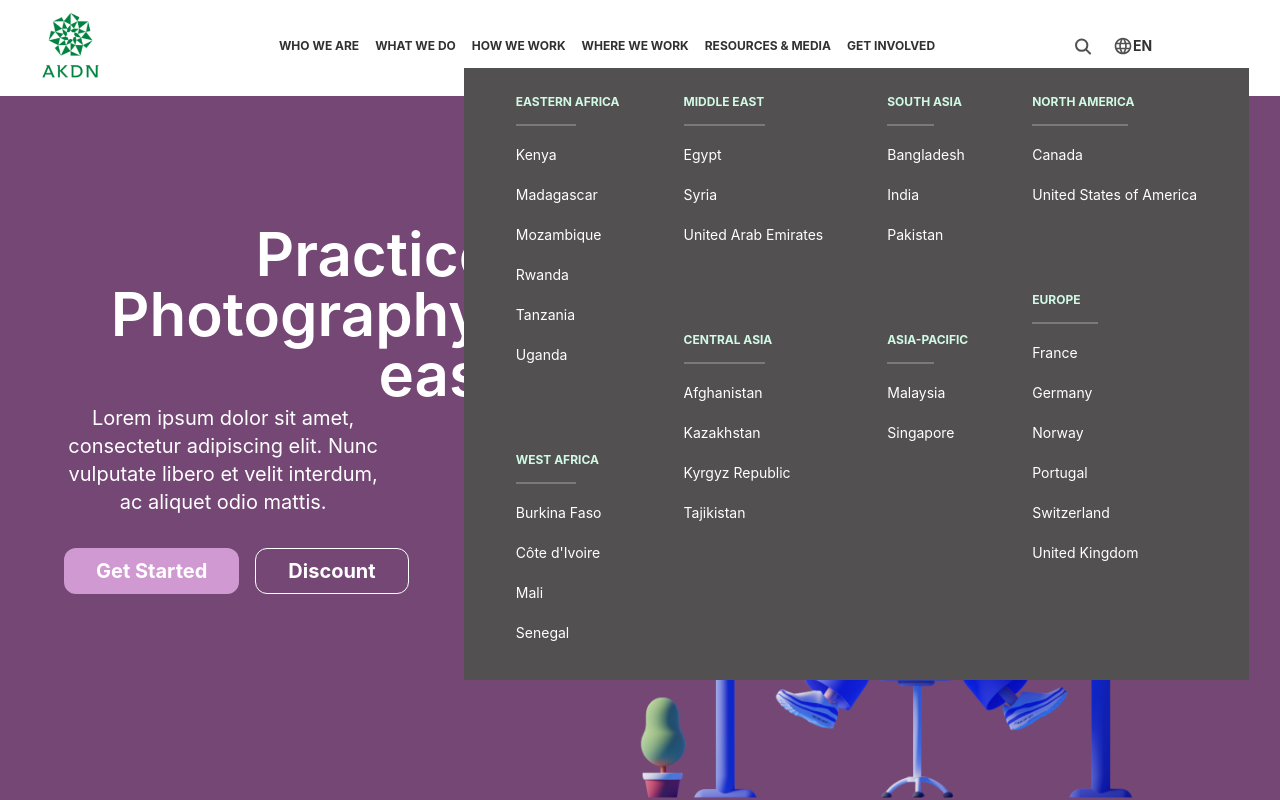
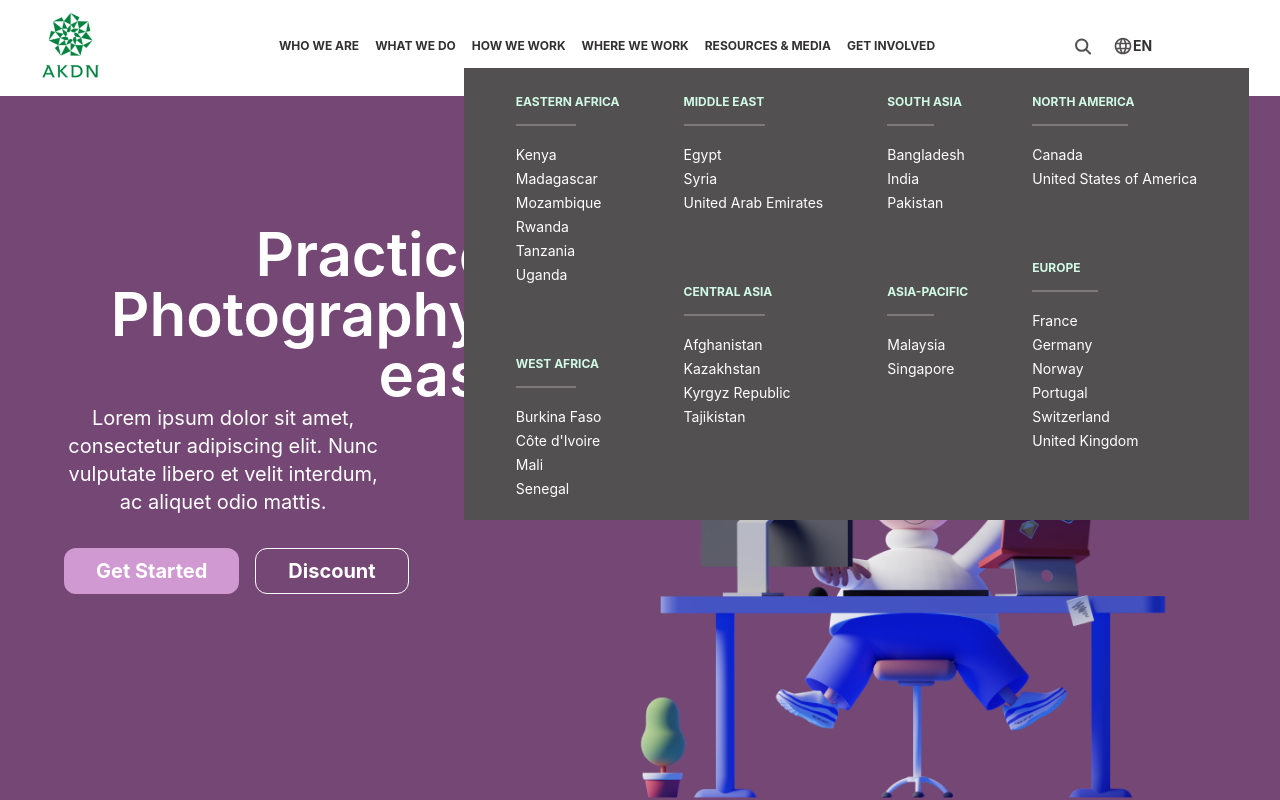
Before and after one commit to Arsalan31/my-project1, a React (Create React App) app: page /Akdn in a window 1280 px wide. Both pictures are taken after a click on the link "HOW WE WORK". Shown: the top 800 px of the page. Built offline with nearby package versions, Linux system fonts and the light colour scheme; what tailwindcss-rtl would draw is missing.

Commit message:
Update Header2.js

```diff
--- a/src/Components/Header2.js
+++ b/src/Components/Header2.js
@@ -43,11 +43,11 @@ function Header2() {
             }
         }
 
-        document.addEventListener("mousedown", checkIfClickedOutside)
+        document.addEventListener("mouseout", checkIfClickedOutside)
 
         return () => {
             // Cleanup the event listener
-            document.removeEventListener("mousedown", checkIfClickedOutside)
+            document.removeEventListener("mouseout", checkIfClickedOutside)
         }
     }, [toggleLanguage])
 
@@ -69,11 +69,11 @@ function Header2() {
             }
         }
 
-        document.addEventListener("mousedown", checkIfClickedOutside)
+        document.addEventListener("mouseout", checkIfClickedOutside)
 
         return () => {
             // Cleanup the event listener
-            document.removeEventListener("mousedown", checkIfClickedOutside)
+            document.removeEventListener("mouseout", checkIfClickedOutside)
         }
     }, [toggleAbout])
 
@@ -94,11 +94,11 @@ function Header2() {
             }
         }
 
-        document.addEventListener("mousedown", checkIfClickedOutside)
+        document.addEventListener("mouseout", checkIfClickedOutside)
 
         return () => {
             // Cleanup the event listener
-            document.removeEventListener("mousedown", checkIfClickedOutside)
+            document.removeEventListener("mouseout", checkIfClickedOutside)
         }
     }, [toggleAbout1])
 
@@ -119,11 +119,11 @@ function Header2() {
             }
         }
 
-        document.addEventListener("mousedown", checkIfClickedOutside)
+        document.addEventListener("mouseout", checkIfClickedOutside)
 
         return () => {
             // Cleanup the event listener
-            document.removeEventListener("mousedown", checkIfClickedOutside)
+            document.removeEventListener("mouseout", checkIfClickedOutside)
         }
     }, [toggleAbout2])
 
@@ -144,11 +144,11 @@ function Header2() {
             }
         }
 
-        document.addEventListener("mousedown", checkIfClickedOutside)
+        document.addEventListener("mouseout", checkIfClickedOutside)
 
         return () => {
             // Cleanup the event listener
-            document.removeEventListener("mousedown", checkIfClickedOutside)
+            document.removeEventListener("mouseout", checkIfClickedOutside)
         }
     }, [toggleAbout3])
 
@@ -169,11 +169,11 @@ function Header2() {
             }
         }
 
-        document.addEventListener("mousedown", checkIfClickedOutside)
+        document.addEventListener("mouseout", checkIfClickedOutside)
 
         return () => {
             // Cleanup the event listener
-            document.removeEventListener("mousedown", checkIfClickedOutside)
+            document.removeEventListener("mouseout", checkIfClickedOutside)
         }
     }, [toggleAbout4])
 
@@ -195,11 +195,11 @@ function Header2() {
             }
         }
 
-        document.addEventListener("mousedown", checkIfClickedOutside)
+        document.addEventListener("mouseout", checkIfClickedOutside)
 
         return () => {
             // Cleanup the event listener
-            document.removeEventListener("mousedown", checkIfClickedOutside)
+            document.removeEventListener("mouseout", checkIfClickedOutside)
         }
     }, [toggleAbout5])
 
@@ -226,7 +226,7 @@ function Header2() {
                         </div>
                         <li ref={ref}>
                             <div className="flex">
-                                <a onClick={toggleAbt} className="lg:w-auto w-1/2 cursor-pointer uppercase lg:block hidden py-3 lg:py-2 px-2 font-bold text-xs leading-7 lg:text-gray-5 text-white focus:outline-none">Who We Are</a>
+                                <a onClick={toggleAbt} className="lg:w-auto w-1/2 group-hover:{toggleAbt} cursor-pointer uppercase lg:block hidden py-3 lg:py-2 px-2 font-bold text-xs leading-7 lg:text-gray-5 text-white focus:outline-none">Who We Are</a>
                                 <a className="lg:hidden lg:w-auto w-1/2 cursor-pointer uppercase block py-3 lg:py-2 px-2 font-bold text-xs leading-7 lg:text-gray-5 text-white focus:outline-none">Who We Are</a>
                                 <button className="lg:hidden w-1/2 flex justify-end py-3 px-2 focus:outline-none" onClick={toggleAbt}>
                                     <div className="lg:hidden border-gray-400 border-s me-4 h-6"></div>
@@ -380,22 +380,22 @@ function Header2() {
                                         <div className="pb-4">
                                             <li className="border border-gray-3 lg:w-7/12 w-7"></li>
                                         </div>
-                                        <li className="pb-4">
+                                        <li>
                                             <a className="text-white font-normal text-sm pb-2 ">Kenya</a>
                                         </li>
-                                        <li className="pb-4">
+                                        <li>
                                             <a className="text-white font-normal text-sm pb-2">Madagascar</a>
                                         </li>
-                                        <li className="pb-4">
+                                        <li>
                                             <a className="text-white font-normal text-sm pb-2">Mozambique</a>
                                         </li>
-                                        <li className="pb-4">
+                                        <li>
                                             <a className="text-white font-normal text-sm pb-2">Rwanda</a>
                                         </li>
-                                        <li className="pb-4">
+                                        <li>
                                             <a className="text-white font-normal text-sm pb-2">Tanzania</a>
                                         </li>
-                                        <li className="pb-4">
+                                        <li>
                                             <a className="text-white font-normal text-sm pb-2">Uganda</a>
                                         </li>
                                         <nav className="lg:pt-16 pt-2">
@@ -405,16 +405,16 @@ function Header2() {
                                             <div className="pb-4">
                                                 <li className="border border-gray-3 lg:w-7/12 w-7"></li>
                                             </div>
-                                            <li className="pb-4">
+                                            <li>
                                                 <a className="text-white font-normal text-sm pb-2 ">Burkina Faso</a>
                                             </li>
-                                            <li className="pb-4">
+                                            <li>
                                                 <a className="text-white font-normal text-sm pb-2">Côte d'Ivoire</a>
                                             </li>
-                                            <li className="pb-4">
+                                            <li>
                                                 <a className="text-white font-normal text-sm pb-2">Mali</a>
                                             </li>
-                                            <li className="pb-4">
+                                            <li>
                                                 <a className="text-white font-normal text-sm pb-2">Senegal</a>
                                             </li>
                                         </nav>
@@ -426,13 +426,13 @@ function Header2() {
                                         <div className="pb-4">
                                             <li className="border border-gray-3 lg:w-7/12 w-7"></li>
                                         </div>
-                                        <li className="pb-4">
+                                        <li>
                                             <a className="text-white font-normal text-sm pb-2 cursor-pointer">Egypt</a>
                                         </li>
-                                        <li className="pb-4">
+                                        <li>
                                             <a className="text-white font-normal text-sm pb-2 cursor-pointer">Syria</a>
                                         </li>
-                                        <li className="pb-4">
+                                        <li>
                                             <a className="text-white font-normal text-sm pb-2 cursor-pointer">United Arab Emirates</a>
                                         </li>
                                         <nav className="lg:pt-16 pt-2">
@@ -442,16 +442,16 @@ function Header2() {
                                             <div className="pb-4">
                                                 <li className="border border-gray-3 lg:w-7/12 w-7"></li>
                                             </div>
-                                            <li className="pb-4">
+                                            <li>
                                                 <a className="text-white font-normal text-sm pb-2 ">Afghanistan</a>
                                             </li>
-                                            <li className="pb-4">
+                                            <li>
                                                 <a className="text-white font-normal text-sm pb-2">Kazakhstan</a>
                                             </li>
-                                            <li className="pb-4">
+                                            <li>
                                                 <a className="text-white font-normal text-sm pb-2">Kyrgyz Republic</a>
                                             </li>
-                                            <li className="pb-4">
+                                            <li>
                                                 <a className="text-white font-normal text-sm pb-2">Tajikistan</a>
                                             </li>
                                         </nav>
@@ -464,13 +464,13 @@ function Header2() {
                                         <div className="pb-4">
                                             <li className="border border-gray-3 lg:w-7/12 w-7"></li>
                                         </div>
-                                        <li className="pb-4">
+                                        <li>
                                             <a className="text-white font-normal text-sm pb-2 cursor-pointer">Bangladesh</a>
                                         </li>
-                                        <li className="pb-4">
+                                        <li>
                                             <a className="text-white font-normal text-sm pb-2 cursor-pointer">India</a>
                                         </li>
-                                        <li className="pb-4">
+                                        <li>
                                             <a className="text-white font-normal text-sm pb-2 cursor-pointer">Pakistan</a>
                                         </li>
                                         <nav className="lg:pt-16 pt-2">
@@ -480,10 +480,10 @@ function Header2() {
                                             <div className="pb-4">
                                                 <li className="border border-gray-3 lg:w-7/12 w-7"></li>
                                             </div>
-                                            <li className="pb-4">
+                                            <li>
                                                 <a className="text-white font-normal text-sm pb-2 cursor-pointer">Malaysia</a>
                                             </li>
-                                            <li className="pb-4">
+                                            <li>
                                                 <a className="text-white font-normal text-sm pb-2 cursor-pointer">Singapore</a>
                                             </li>
                                         </nav>
@@ -495,10 +495,10 @@ function Header2() {
                                         <div className="pb-4">
                                             <li className="border border-gray-3 lg:w-7/12 w-7"></li>
                                         </div>
-                                        <li className="pb-4">
+                                        <li>
                                             <a href="#" className="text-white font-normal text-sm pb-2 cursor-pointer">Canada</a>
                                         </li>
-                                        <li className="pb-4">
+                                        <li>
                                             <a href="#" className="text-white font-normal text-sm pb-2 cursor-pointer">United States of America</a>
                                         </li>
                                         <nav className="lg:pt-16 pt-2">
@@ -508,22 +508,22 @@ function Header2() {
                                             <div className="pb-4">
                                                 <li className="border border-gray-3 lg:w-2/5 w-7"></li>
                                             </div>
-                                            <li className="pb-4">
+                                            <li>
                                                 <a className="text-white font-normal text-sm pb-2 ">France</a>
                                             </li>
-                                            <li className="pb-4">
+                                            <li>
                                                 <a className="text-white font-normal text-sm pb-2">Germany</a>
                                             </li>
-                                            <li className="pb-4">
+                                            <li>
                                                 <a className="text-white font-normal text-sm pb-2">Norway</a>
                                             </li>
-                                            <li className="pb-4">
+                                            <li>
                                                 <a className="text-white font-normal text-sm pb-2">Portugal</a>
                                             </li>
-                                            <li className="pb-4">
+                                            <li>
                                                 <a className="text-white font-normal text-sm pb-2">Switzerland</a>
                                             </li>
-                                            <li className="pb-4">
+                                            <li>
                                                 <a className="text-white font-normal text-sm pb-2">United Kingdom</a>
                                             </li>
                                         </nav>
@@ -589,10 +589,10 @@ function Header2() {
                                         <div className="pb-4">
                                             <li className="border border-gray-3 lg:w-1/3 w-7"></li>
                                         </div>
-                                        <li className="pb-4">
+                                        <li>
                                             <a className="text-white font-normal text-sm pb-2 cursor-pointer">Our Approach to Development</a>
                                         </li>
-                                        <li className="pb-4">
+                                        <li>
                                             <a className="text-white font-normal text-sm pb-2 cursor-pointer">Frequently Asked Questions</a>
                                         </li>
                                     </nav>
```
